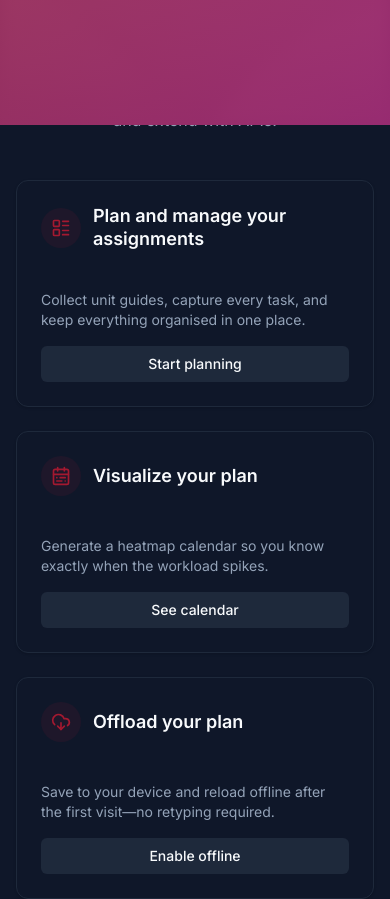
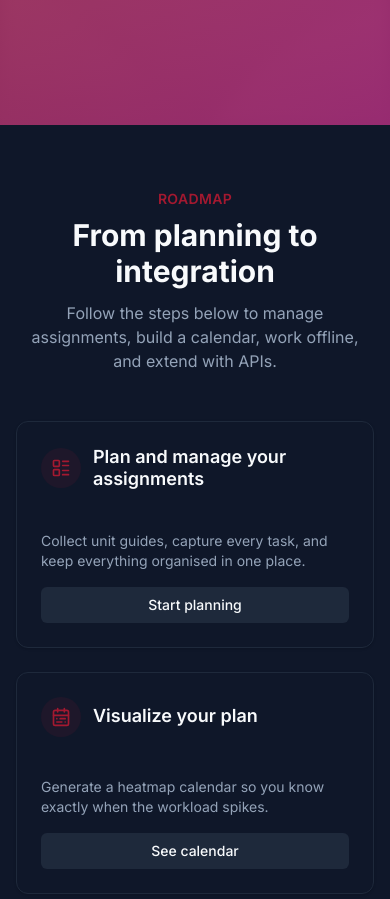
Before and after one commit to Sandalph0n/mqcalendarremake, a Next.js app: page / in a window 390 px wide. Shown: the part 720-1619 px from the top of the page. Built offline with nearby package versions, Linux system fonts and the light colour scheme.

Commit message:
Fix responsive home page

```diff
--- a/app/page.tsx
+++ b/app/page.tsx
@@ -38,7 +38,7 @@ export default function Home() {
   return (
     <div className="flex flex-col min-h-screen">
       {/* Hero Section */}
-      <section id="hero" className="relative w-full h-[90vh] flex items-center bg-gray-300 overflow-hidden" aria-label="Homepage hero">
+      <section id="hero" className="relative w-full min-h-[90vh] flex items-center bg-gray-300 overflow-hidden" aria-label="Homepage hero">
         {/* Background image element so we can apply filters */}
         <Image
           src="/backgrounds/hero-image.png"
@@ -69,7 +69,7 @@ export default function Home() {
       </section>
 
       {/* Feature Section */}
-      <section id="roadmap" className="py-16 bg-background h-lvh items-center flex">
+      <section id="roadmap" className="py-16 bg-background min-h-lvh items-center flex">
         <div className="max-w-7xl mx-auto px-4">
           <div className="text-center">
             <p className="text-sm font-semibold uppercase tracking-wide text-primary">Roadmap</p>
@@ -123,7 +123,7 @@ export default function Home() {
       </section>
 
       {/* How it works */}
-      <section id="how-it-works" className="py-16 bg-secondary text-secondary-foreground h-lvh flex items-center">
+      <section id="how-it-works" className="py-16 bg-secondary text-secondary-foreground min-h-lvh flex items-center">
         <div className="max-w-6xl mx-auto px-6 space-y-8">
           <div className="max-w-3xl space-y-2 text-center mx-auto">
             <p className="text-sm font-semibold uppercase tracking-wide text-primary">How this app works</p>
```
